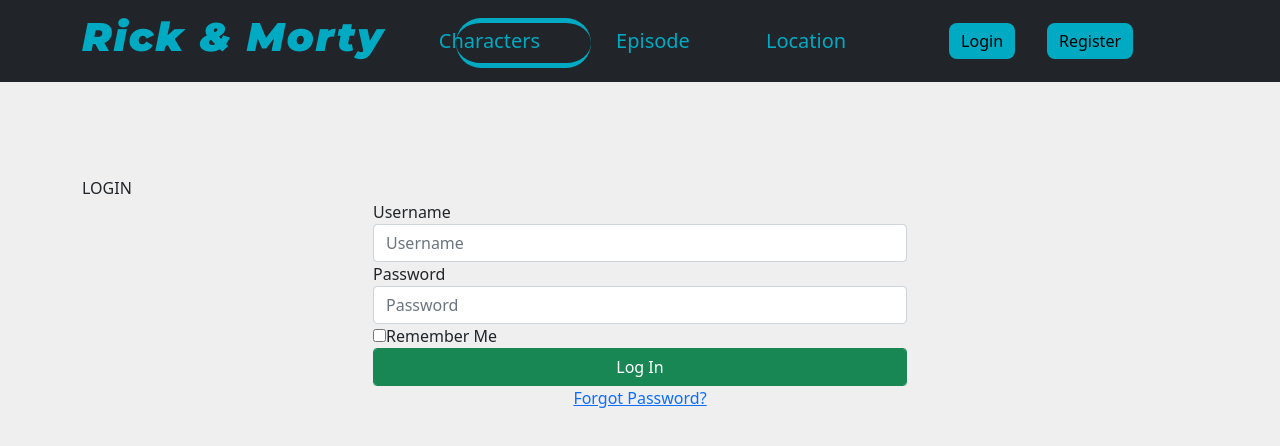
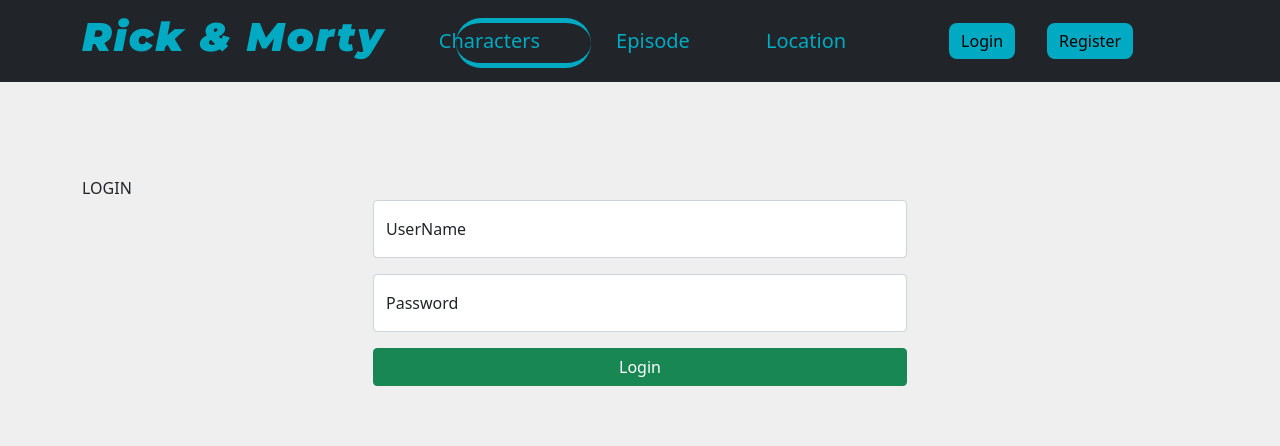
Before and after one commit to emarose/RickYMortyApp, a React (Create React App) app: page /login in a window 1280 px wide. Shown: the top 446 px of the page. Built offline with nearby package versions, Linux system fonts and the light colour scheme.

Commit message:
inicio formik

```diff
--- a/package.json
+++ b/package.json
@@ -9,6 +9,7 @@
     "@testing-library/user-event": "^12.8.3",
     "axios": "^0.24.0",
     "bootstrap": "^5.1.3",
+    "formik": "^2.2.9",
     "react": "^17.0.2",
     "react-dom": "^17.0.2",
     "react-paginate": "^7.1.5",
--- a/src/components/FormGroup/FormGroup.js
+++ b/src/components/FormGroup/FormGroup.js
@@ -1,60 +1,37 @@
 import React from "react";
+import {Formik} from "formik";
+
+
 
 function FormGroup() {
+
   return (
     <>
-      <div className="container w-50">
-        <form action="" method="post" role="form" autocomplete="off">
-          <div className="form-group">
-            <label for="username">Username</label>
-            <input
-              type="text"
-              name="username"
-              id="username"
-              tabindex="1"
-              className="form-control"
-              placeholder="Username"
-              value=""
-              autocomplete="off"
-            />
+      <Formik
+      onSubmit={()=>{
+
+      }}
+      initialValues={{
+        username:"",
+        pass:""
+      }}
+      >
+        {({values,handleSubmit,handleChange})=>
+          (
+            <div className="container w-50" onSubmit={handleSubmit}>
+              <form>
+                <div className="form-floating mb-3">
+                  <input type="text" name="username" className="form-control" id="username"  placeholder="userName" velue={values.username} onChange={handleChange}/>
+                  <label htmlFor="username">UserName</label>
                 </div>
-
-          <div className="form-group">
-            <label for="password">Password</label>
-            <input
-              type="password"
-              name="password"
-              id="password"
-              tabindex="2"
-              className="form-control"
-              placeholder="Password"
-              autocomplete="off"
-            />
+                <div className="form-floating">
+                  <input type="password" name="pass" className="form-control" id="password" placeholder="Password" value={values.pass} onChange={handleChange} />
+                  <label htmlFor="password">Password</label>
                 </div>
-          <div className="form-group">
-            <div className="row">
-              <div className="col-xs-7">
-                <input
-                  type="checkbox"
-                  tabindex="3"
-                  name="remember"
-                  id="remember"
-                />
-                <label for="remember">Remember Me</label>
+                <div className="d-grid gap-2 mt-3">
+                  <button className="btn btn-success " type="submit" >Login</button>
                 </div>
-              <div className="col-xs-5 pull-right">
-                <input
-                  type="submit"
-                  name="login-submit"
-                  id="login-submit"
-                  tabindex="4"
-                  className="form-control btn btn-success"
-                  value="Log In"
-                />
-              </div>
-            </div>
-          </div>
-          <div className="form-group">
+                {/* <div className="form-group">
                   <div className="row">
                     <div className="col-lg-12">
                       <div className="text-center">
@@ -71,9 +48,13 @@
                   name="token"
                   id="token"
                   value="a465a2791ae0bae853cf4bf485dbe1b6"
-          />
+                /> */}
               </form>
             </div>
+
+          )
+        }
+      </Formik>
     </>
   );
 }
```
Also changed, not shown: 1 other file (tests, documents, lock files or other folders). Lines whose indentation alone changed are shown as unchanged.
